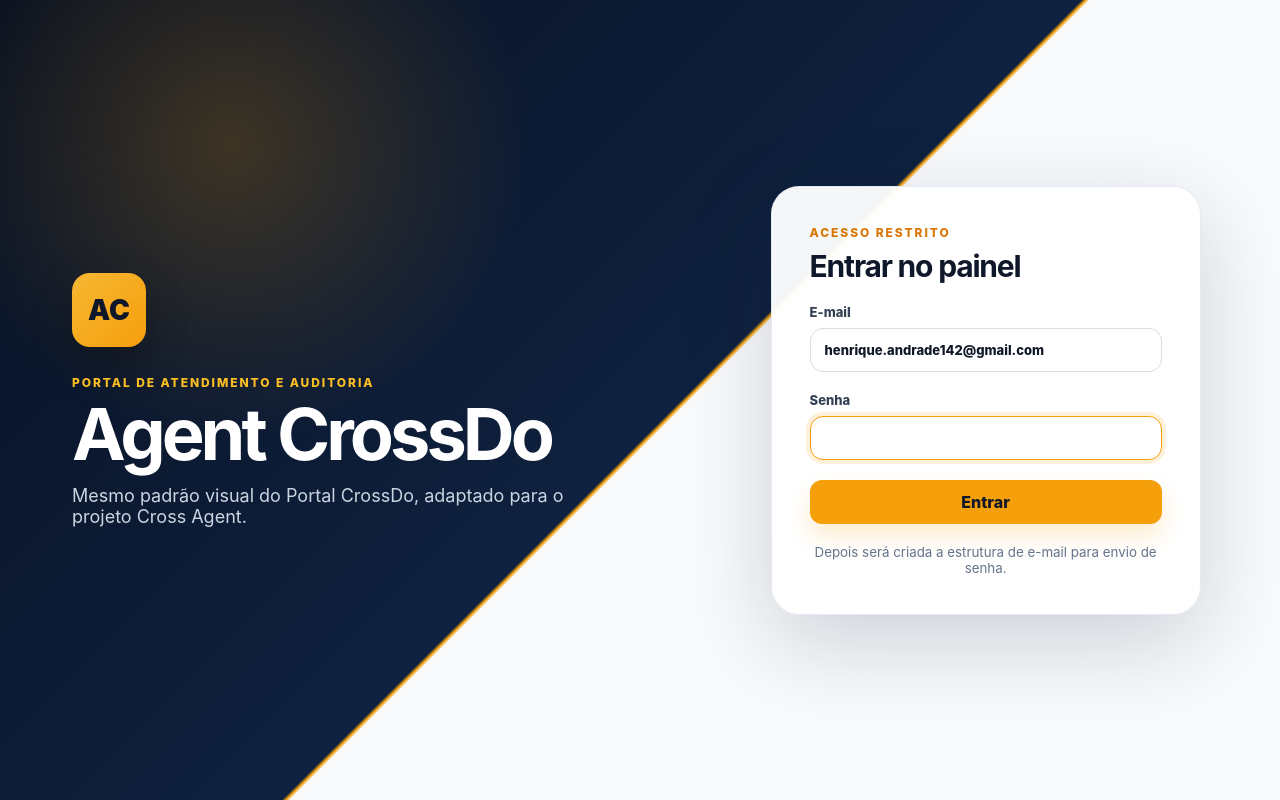
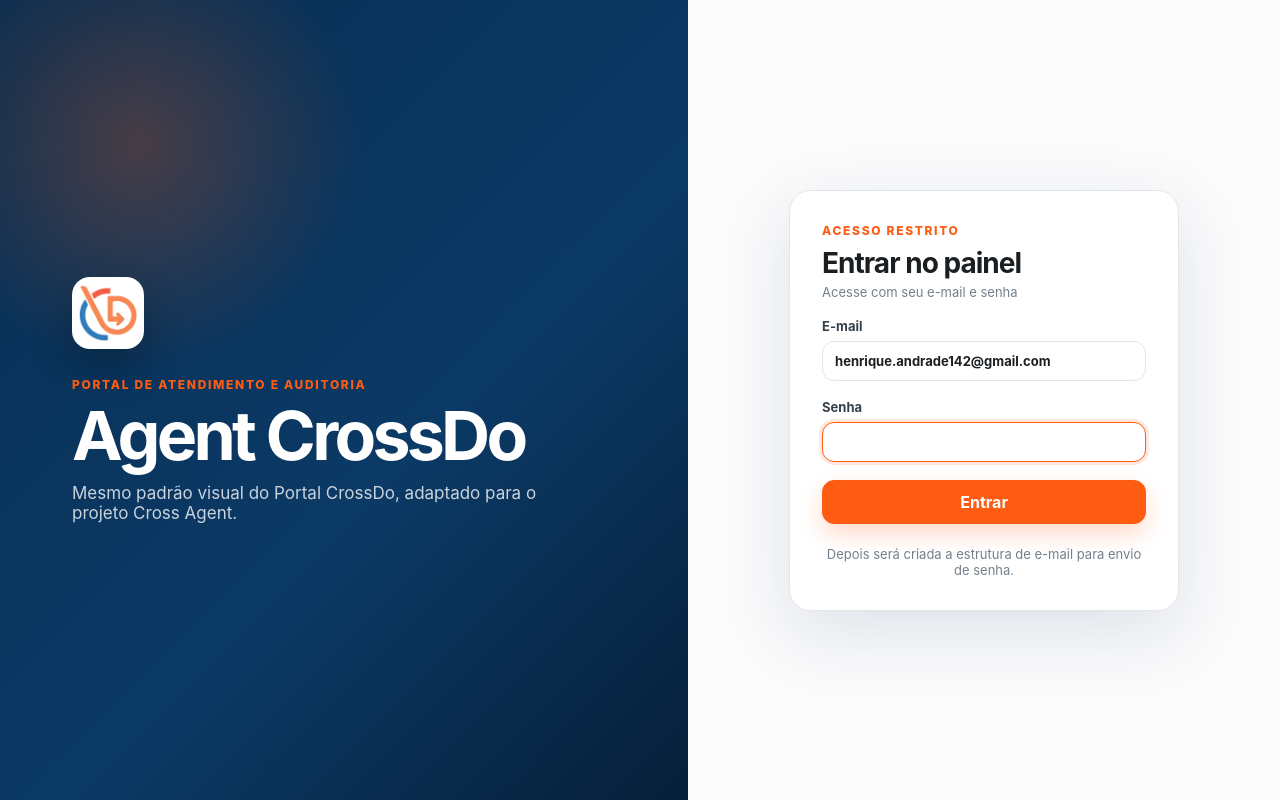
Before and after one commit to henriqueandrade142-cell/agent-crossdo-app, a React (Vite) app: page / in a window 1280 px wide. Built offline with nearby package versions, Linux system fonts and the light colour scheme.

Commit message:
ajusta visual do Agent ao padrão Portal CrossDo

```diff
--- a/src/App.css
+++ b/src/App.css
@@ -1,14 +1,29 @@
 #root {
   min-height: 100vh;
+}
+
+:root {
+  --cd-bg: #fbfbfc;
+  --cd-fg: #1c1f22;
+  --cd-card: #ffffff;
+  --cd-muted: #73808c;
+  --cd-muted-bg: #f4f5f6;
+  --cd-border: #e3e6e8;
+  --cd-primary: #fd5c12;
+  --cd-primary-hover: #e44f0c;
+  --cd-accent: #ffe7dc;
+  --cd-accent-fg: #cf4202;
+  --cd-sidebar: #072d51;
+  --cd-sidebar-accent: rgba(255, 255, 255, 0.08);
+  --cd-radius: 0.75rem;
+  --cd-shadow: 0 14px 35px rgba(7, 45, 81, 0.08);
 }
 
 .login-page {
   min-height: 100vh;
   display: grid;
-  grid-template-columns: minmax(320px, 1.08fr) minmax(320px, 0.92fr);
-  background:
-    radial-gradient(circle at 18% 18%, rgba(245, 159, 11, 0.22), transparent 24%),
-    linear-gradient(135deg, #071021 0%, #0f213f 52%, #f59f0b 52.2%, #f8fafc 52.4%);
+  grid-template-columns: minmax(320px, 1fr) minmax(340px, 0.86fr);
+  background: var(--cd-bg);
 }
 
 .login-brand {
@@ -17,110 +32,109 @@
   display: flex;
   flex-direction: column;
   justify-content: center;
-  max-width: 720px;
+  background:
+    radial-gradient(circle at 20% 18%, rgba(253, 92, 18, 0.26), transparent 26%),
+    linear-gradient(135deg, #072d51 0%, #0b3a66 58%, #061f39 100%);
 }
 
-.brand-mark {
-  width: 74px;
-  height: 74px;
+.login-logo {
+  width: 72px;
+  height: 72px;
   border-radius: 18px;
-  background: linear-gradient(135deg, #f7b733, #f59f0b);
-  color: #0f172a;
-  display: grid;
-  place-items: center;
-  font-weight: 900;
-  font-size: 28px;
-  box-shadow: 0 18px 40px rgba(0, 0, 0, 0.25);
-}
-
-.brand-mark.small {
-  width: 42px;
-  height: 42px;
-  border-radius: 12px;
-  font-size: 16px;
-  flex: 0 0 auto;
+  object-fit: cover;
+  background: #fff;
+  padding: 5px;
+  box-shadow: 0 18px 40px rgba(0, 0, 0, 0.24);
 }
 
 .login-brand p,
 .eyebrow {
   margin: 28px 0 10px;
   text-transform: uppercase;
-  letter-spacing: 0.16em;
+  letter-spacing: 0.14em;
   font-size: 12px;
   font-weight: 800;
-  color: #fbbf24;
+  color: var(--cd-primary);
 }
 
 .login-brand h1 {
-  margin: 0 0 16px;
-  font-size: clamp(42px, 7vw, 72px);
-  line-height: 0.95;
+  margin: 0 0 14px;
+  font-size: clamp(40px, 6vw, 68px);
+  line-height: 0.98;
   letter-spacing: -0.055em;
 }
 
 .login-brand span {
-  color: #cbd5e1;
-  max-width: 540px;
-  font-size: 18px;
+  color: rgba(255, 255, 255, 0.78);
+  max-width: 520px;
+  font-size: 17px;
 }
 
 .login-card {
   align-self: center;
   justify-self: center;
-  width: min(430px, calc(100% - 48px));
-  background: rgba(255, 255, 255, 0.96);
-  border: 1px solid rgba(226, 232, 240, 0.9);
-  box-shadow: 0 28px 90px rgba(15, 23, 42, 0.18);
-  border-radius: 28px;
-  padding: 38px;
+  width: min(390px, calc(100% - 48px));
+  background: var(--cd-card);
+  border: 1px solid var(--cd-border);
+  box-shadow: 0 22px 70px rgba(7, 45, 81, 0.12);
+  border-radius: calc(var(--cd-radius) * 1.8);
+  padding: 32px;
   display: grid;
-  gap: 20px;
+  gap: 18px;
 }
 
 .login-card h2,
 .section-header h2 {
-  color: #0f172a;
+  color: var(--cd-fg);
   margin: 0;
-  font-size: 30px;
-  letter-spacing: -0.04em;
+  font-size: 28px;
+  letter-spacing: -0.035em;
 }
 
 .login-card .eyebrow,
 .section-header .eyebrow {
   margin: 0 0 8px;
-  color: #d97706;
+  color: var(--cd-primary);
+}
+
+.login-subtitle,
+.login-card small {
+  display: block;
+  color: var(--cd-muted);
+  font-size: 13px;
+  margin-top: 4px;
 }
 
 .login-card label,
 .client-form label {
   display: grid;
-  gap: 8px;
+  gap: 7px;
   font-size: 13px;
-  font-weight: 800;
-  color: #334155;
+  font-weight: 700;
+  color: #34404b;
 }
 
 input,
 textarea {
-  border: 1px solid #d8dee8;
-  border-radius: 13px;
-  padding: 13px 14px;
+  border: 1px solid var(--cd-border);
+  border-radius: var(--cd-radius);
+  padding: 11px 12px;
   font: inherit;
-  color: #111827;
+  color: var(--cd-fg);
   background: #fff;
   outline: none;
   transition: border-color 0.18s, box-shadow 0.18s;
 }
 
 textarea {
-  min-height: 122px;
+  min-height: 118px;
   resize: vertical;
 }
 
 input:focus,
 textarea:focus {
-  border-color: #f59f0b;
-  box-shadow: 0 0 0 4px rgba(245, 159, 11, 0.14);
+  border-color: var(--cd-primary);
+  box-shadow: 0 0 0 3px rgba(253, 92, 18, 0.14);
 }
 
 .primary-button,
@@ -128,30 +142,36 @@ textarea:focus {
 .topbar-actions button,
 .quick-actions button,
 .icon-button {
-  border: 0;
-  border-radius: 12px;
+  border-radius: var(--cd-radius);
   font: inherit;
-  font-weight: 800;
+  font-weight: 700;
   cursor: pointer;
-  transition: transform 0.16s, box-shadow 0.16s, background 0.16s;
+  transition: transform 0.16s, box-shadow 0.16s, background 0.16s, border-color 0.16s;
 }
 
 .primary-button {
-  background: #f59f0b;
-  color: #111827;
-  padding: 12px 18px;
-  box-shadow: 0 12px 24px rgba(245, 159, 11, 0.2);
+  border: 1px solid var(--cd-primary);
+  background: var(--cd-primary);
+  color: #fff;
+  padding: 11px 16px;
+  box-shadow: 0 10px 22px rgba(253, 92, 18, 0.22);
+}
+
+.primary-button:hover {
+  background: var(--cd-primary-hover);
+  border-color: var(--cd-primary-hover);
 }
 
 .primary-button:disabled {
-  opacity: 0.6;
+  opacity: 0.55;
   cursor: not-allowed;
 }
 
 .secondary-button {
-  background: #eef2f7;
-  color: #334155;
-  padding: 12px 18px;
+  border: 1px solid var(--cd-border);
+  background: var(--cd-muted-bg);
+  color: #34404b;
+  padding: 11px 16px;
 }
 
 .full {
@@ -168,51 +188,60 @@ textarea:focus {
 
 .login-error {
   margin: 0;
-  padding: 12px 14px;
-  border-radius: 12px;
+  padding: 11px 13px;
+  border-radius: var(--cd-radius);
   background: #fef2f2;
   color: #b91c1c;
   font-weight: 700;
 }
 
 .login-card small {
-  color: #64748b;
   text-align: center;
 }
 
 .app-shell {
   min-height: 100vh;
   display: flex;
-  background: #f4f7fb;
-  color: #172033;
+  background: var(--cd-bg);
+  color: var(--cd-fg);
 }
 
 .sidebar {
   width: 286px;
-  background: #0f1d33;
-  color: #cbd5e1;
-  border-right: 1px solid rgba(255, 255, 255, 0.08);
+  background: var(--cd-sidebar);
+  color: #fff;
+  border-right: 1px solid rgba(255, 255, 255, 0.1);
   transition: width 0.22s;
   overflow: hidden;
 }
 
 .sidebar.closed {
-  width: 88px;
+  width: 86px;
 }
 
 .sidebar.closed .sidebar-brand div:last-child,
-.sidebar.closed .side-nav button:not(.active),
-.sidebar.closed .submenu {
-  white-space: nowrap;
+.sidebar.closed .side-nav span,
+.sidebar.closed .nav-parent svg:last-child {
+  display: none;
 }
 
 .sidebar-brand {
-  height: 78px;
+  height: 72px;
   display: flex;
   align-items: center;
   gap: 12px;
-  padding: 0 22px;
-  border-bottom: 1px solid rgba(255, 255, 255, 0.08);
+  padding: 0 18px;
+  border-bottom: 1px solid rgba(255, 255, 255, 0.1);
+}
+
+.sidebar-logo {
+  width: 36px;
+  height: 36px;
+  border-radius: 10px;
+  object-fit: cover;
+  background: #fff;
+  padding: 2px;
+  flex: 0 0 auto;
 }
 
 .sidebar-brand strong,
@@ -225,15 +254,25 @@ textarea:focus {
 .sidebar-brand span,
 .topbar-left span {
   display: block;
-  color: #94a3b8;
+  color: rgba(255, 255, 255, 0.72);
   font-size: 12px;
   margin-top: 3px;
 }
 
 .side-nav {
-  padding: 18px 14px;
+  padding: 16px 12px;
   display: grid;
-  gap: 8px;
+  gap: 18px;
+}
+
+.side-nav::before {
+  content: "Menu";
+  padding: 0 12px;
+  color: rgba(255, 255, 255, 0.58);
+  font-size: 11px;
+  text-transform: uppercase;
+  letter-spacing: 0.12em;
+  font-weight: 800;
 }
 
 .side-nav button {
@@ -242,23 +281,29 @@ textarea:focus {
   align-items: center;
   gap: 10px;
   background: transparent;
-  color: #cbd5e1;
+  color: rgba(255, 255, 255, 0.86);
   border: 0;
-  border-radius: 12px;
-  padding: 12px 13px;
+  border-radius: var(--cd-radius);
+  padding: 10px 12px;
   text-align: left;
   font: inherit;
+  font-weight: 600;
   cursor: pointer;
 }
 
 .side-nav button:hover,
 .side-nav button.active {
-  background: rgba(245, 159, 11, 0.16);
+  background: var(--cd-sidebar-accent);
   color: #fff;
+}
+
+.side-nav button.active {
+  box-shadow: inset 3px 0 0 var(--cd-primary);
 }
 
 .nav-parent {
   justify-content: flex-start;
+  margin-bottom: -12px;
 }
 
 .nav-parent svg:last-child {
@@ -282,14 +327,14 @@ textarea:focus {
 }
 
 .topbar {
-  height: 78px;
-  background: #fff;
-  border-bottom: 1px solid #e2e8f0;
+  min-height: 72px;
+  background: var(--cd-card);
+  border-bottom: 1px solid var(--cd-border);
   display: flex;
   align-items: center;
   justify-content: space-between;
-  padding: 0 26px;
-  gap: 20px;
+  padding: 0 24px;
+  gap: 18px;
   position: sticky;
   top: 0;
   z-index: 3;
@@ -306,17 +351,40 @@ textarea:focus {
   gap: 12px;
 }
 
+.topbar-left {
+  flex: 1;
+}
+
 .topbar-left strong {
-  color: #0f172a;
+  color: var(--cd-fg);
+}
+
+.topbar-left span {
+  color: var(--cd-muted);
+}
+
+.topbar-left::after {
+  content: "HA";
+  margin-left: auto;
+  width: 38px;
+  height: 38px;
+  display: grid;
+  place-items: center;
+  border-radius: 999px;
+  background: var(--cd-sidebar);
+  color: #fff;
+  font-size: 12px;
+  font-weight: 900;
 }
 
 .icon-button {
-  width: 42px;
-  height: 42px;
+  border: 1px solid var(--cd-border);
+  width: 38px;
+  height: 38px;
   display: grid;
   place-items: center;
-  background: #f1f5f9;
-  color: #1e293b;
+  background: #fff;
+  color: #34404b;
 }
 
 .topbar-actions {
@@ -328,47 +396,46 @@ textarea:focus {
   display: flex;
   align-items: center;
   gap: 7px;
-  padding: 9px 12px;
-  background: #f8fafc;
-  color: #334155;
-  border: 1px solid #e2e8f0;
+  padding: 9px 11px;
+  background: #fff;
+  color: #34404b;
+  border: 1px solid var(--cd-border);
 }
 
 .content-shell {
-  padding: 30px;
+  padding: 28px;
 }
 
 .section-header {
-  margin-bottom: 24px;
+  margin-bottom: 22px;
 }
 
 .section-header > p:last-child {
-  margin: 10px 0 0;
-  color: #64748b;
+  margin: 8px 0 0;
+  color: var(--cd-muted);
   max-width: 820px;
 }
 
 .stats-grid {
   display: grid;
   grid-template-columns: repeat(4, minmax(160px, 1fr));
-  gap: 18px;
+  gap: 16px;
   margin-bottom: 20px;
 }
 
 .stat-card,
 .card,
 .notice-card {
-  background: #fff;
-  border: 1px solid #e2e8f0;
-  border-radius: 22px;
-  box-shadow: 0 14px 35px rgba(15, 23, 42, 0.06);
+  background: var(--cd-card);
+  border: 1px solid var(--cd-border);
+  border-radius: calc(var(--cd-radius) * 1.15);
+  box-shadow: var(--cd-shadow);
 }
 
 .stat-card {
-  padding: 20px;
+  padding: 18px;
   display: grid;
-  gap: 8px;
-  border-top: 4px solid #f59f0b;
+  gap: 7px;
 }
 
 .stat-card span,
@@ -376,32 +443,32 @@ textarea:focus {
 .muted,
 .timeline,
 .notice-card p {
-  color: #64748b;
+  color: var(--cd-muted);
 }
 
 .stat-card strong {
-  font-size: 32px;
-  color: #0f172a;
+  font-size: 30px;
+  color: var(--cd-fg);
 }
 
-.stat-card.green { border-top-color: #16a34a; }
-.stat-card.blue { border-top-color: #2563eb; }
-.stat-card.orange { border-top-color: #f59f0b; }
-.stat-card.red { border-top-color: #dc2626; }
+.stat-card.green { border-top: 3px solid #16a34a; }
+.stat-card.blue { border-top: 3px solid #2b7dc3; }
+.stat-card.orange { border-top: 3px solid var(--cd-primary); }
+.stat-card.red { border-top: 3px solid #dc2626; }
 
 .dashboard-grid {
   display: grid;
   grid-template-columns: 1.05fr 0.95fr;
-  gap: 20px;
+  gap: 18px;
 }
 
 .card {
-  padding: 22px;
+  padding: 20px;
 }
 
 .card-title {
-  color: #0f172a;
-  margin-bottom: 16px;
+  color: var(--cd-fg);
+  margin-bottom: 14px;
 }
 
 .card-title h3 {
@@ -417,14 +484,14 @@ textarea:focus {
 }
 
 .quick-actions {
-  margin-top: 20px;
+  margin-top: 18px;
 }
 
 .quick-actions button {
-  background: #fff7ed;
-  color: #9a3412;
-  border: 1px solid #fed7aa;
-  padding: 11px 14px;
+  background: var(--cd-accent);
+  color: var(--cd-accent-fg);
+  border: 1px solid #ffd1bd;
+  padding: 10px 13px;
 }
 
 .toolbar {
@@ -437,8 +504,8 @@ textarea:focus {
 
 .search-box {
   background: #fff;
-  border: 1px solid #e2e8f0;
-  border-radius: 14px;
+  border: 1px solid var(--cd-border);
+  border-radius: var(--cd-radius);
   padding: 0 12px;
   display: flex;
   align-items: center;
@@ -467,20 +534,20 @@ table {
 th,
 td {
   text-align: left;
-  padding: 16px 18px;
-  border-bottom: 1px solid #e2e8f0;
+  padding: 14px 16px;
+  border-bottom: 1px solid var(--cd-border);
 }
 
 th {
-  color: #475569;
+  color: #52616f;
   font-size: 12px;
   text-transform: uppercase;
   letter-spacing: 0.08em;
-  background: #f8fafc;
+  background: var(--cd-muted-bg);
 }
 
 td {
-  color: #1e293b;
+  color: var(--cd-fg);
 }
 
 .pill {
@@ -488,21 +555,21 @@ td {
   align-items: center;
   gap: 5px;
   border-radius: 999px;
-  padding: 6px 10px;
+  padding: 5px 9px;
   font-size: 12px;
-  font-weight: 900;
+  font-weight: 800;
 }
 
-.pill.dark { background: #e2e8f0; color: #0f172a; }
+.pill.dark { background: var(--cd-muted-bg); color: var(--cd-fg); }
 .pill.success { background: #dcfce7; color: #166534; }
-.pill.lock { background: #fff7ed; color: #9a3412; }
+.pill.lock { background: var(--cd-accent); color: var(--cd-accent-fg); }
 
 .notice-card {
   margin-top: 16px;
-  padding: 18px;
-  color: #9a3412;
-  background: #fffbeb;
-  border-color: #fde68a;
+  padding: 16px;
+  color: var(--cd-accent-fg);
+  background: #fff7ed;
+  border-color: #fed7aa;
 }
 
 .notice-card p {
@@ -512,7 +579,7 @@ td {
 .client-form {
   display: grid;
   grid-template-columns: repeat(2, minmax(220px, 1fr));
-  gap: 18px;
+  gap: 16px;
 }
 
 .span-2 {
@@ -530,12 +597,8 @@ td {
     grid-template-columns: 1fr;
   }
 
-  .login-page {
-    background: #f8fafc;
-  }
-
   .login-brand {
-    background: #0f1d33;
+    min-height: 320px;
     padding: 38px 26px;
   }
 
@@ -555,14 +618,18 @@ td {
 
   .topbar {
     height: auto;
-    min-height: 78px;
+    min-height: 72px;
     flex-direction: column;
     align-items: stretch;
-    padding: 18px;
+    padding: 16px;
   }
 
   .topbar-actions {
     justify-content: flex-start;
+  }
+
+  .topbar-left::after {
+    margin-left: 0;
   }
 }
 
@@ -572,11 +639,15 @@ td {
   }
 
   .content-shell {
-    padding: 22px 16px;
+    padding: 20px 14px;
   }
 
   .toolbar {
     align-items: stretch;
     flex-direction: column;
   }
+
+  .topbar-actions button span {
+    display: none;
+  }
 }
--- a/src/App.tsx
+++ b/src/App.tsx
@@ -244,7 +244,7 @@ function App() {
     return (
       <div className="login-page">
         <section className="login-brand">
-          <div className="brand-mark">AC</div>
+          <img className="login-logo" src="/agent-crossdo-app/brand/logo-icon.png" alt="CrossDo" />
           <p>Portal de atendimento e auditoria</p>
           <h1>Agent CrossDo</h1>
           <span>Mesmo padrão visual do Portal CrossDo, adaptado para o projeto Cross Agent.</span>
@@ -254,6 +254,7 @@ function App() {
           <div>
             <p className="eyebrow">Acesso restrito</p>
             <h2>Entrar no painel</h2>
+            <span className="login-subtitle">Acesse com seu e-mail e senha</span>
           </div>
           <label>
             <span>E-mail</span>
@@ -275,7 +276,7 @@ function App() {
     <div className="app-shell">
       <aside className={`sidebar ${sidebarOpen ? 'open' : 'closed'}`}>
         <div className="sidebar-brand">
-          <div className="brand-mark small">AC</div>
+          <img className="sidebar-logo" src="/agent-crossdo-app/brand/logo-icon.png" alt="CrossDo" />
           <div>
             <strong>Agent CrossDo</strong>
             <span>Cross Agent</span>
@@ -313,10 +314,10 @@ function App() {
           </div>
 
           <div className="topbar-actions">
-            <button><HelpCircle size={17} /> Ajuda</button>
-            <button><RefreshCw size={17} /> Atualizar</button>
-            <button><KeyRound size={17} /> Trocar senha</button>
-            <button onClick={() => setAuthenticated(false)}><LogOut size={17} /> Sair</button>
+            <button title="Ajuda"><HelpCircle size={17} /> <span>Ajuda</span></button>
+            <button title="Atualizar"><RefreshCw size={17} /> <span>Atualizar</span></button>
+            <button title="Trocar senha"><KeyRound size={17} /> <span>Trocar senha</span></button>
+            <button title="Sair" onClick={() => setAuthenticated(false)}><LogOut size={17} /> <span>Sair</span></button>
           </div>
         </header>
         {renderContent()}
```
Also changed, not shown: public/brand/logo-full-white-bg.jpg (added), public/brand/logo-icon.png (added), 6 other files (tests, documents, lock files or other folders).
